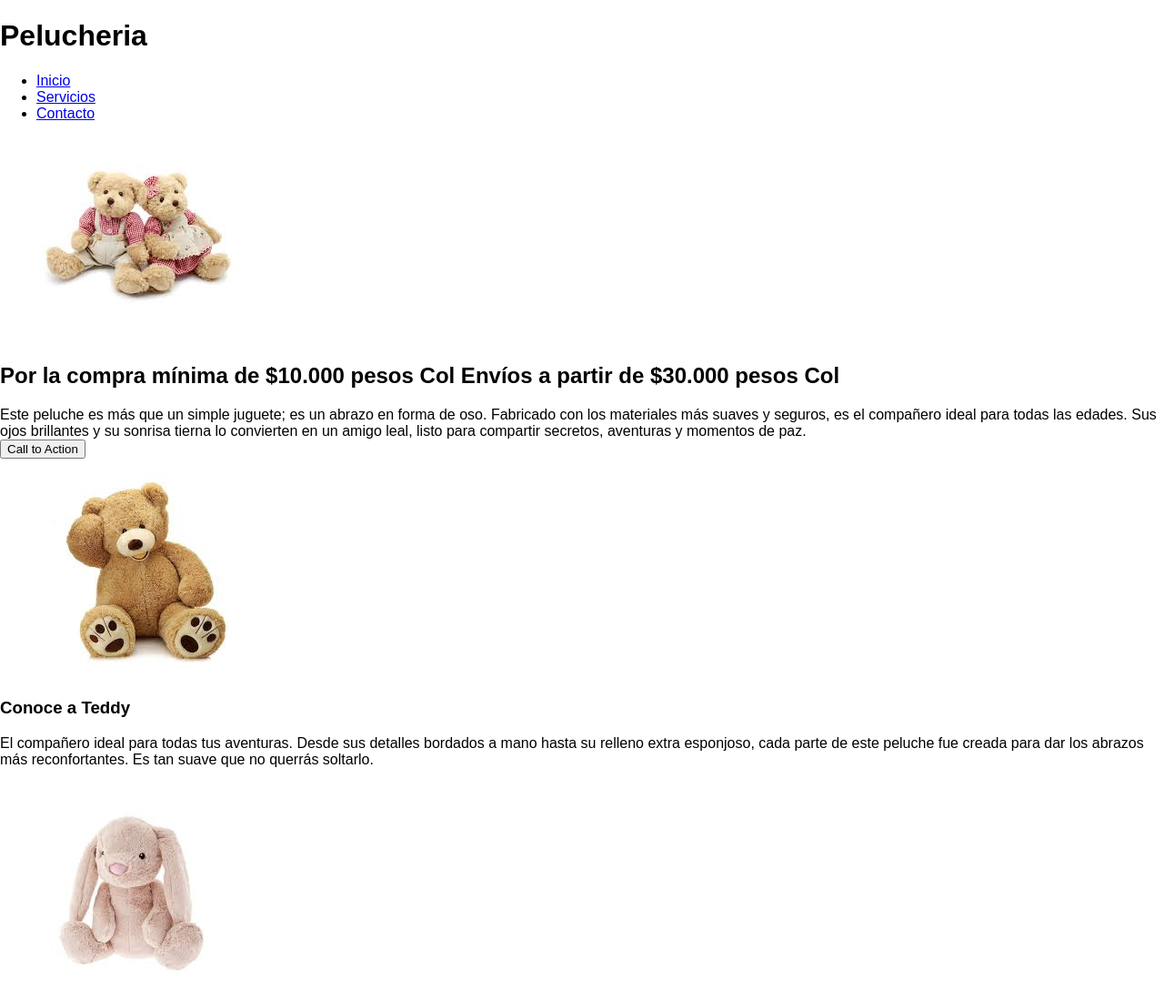
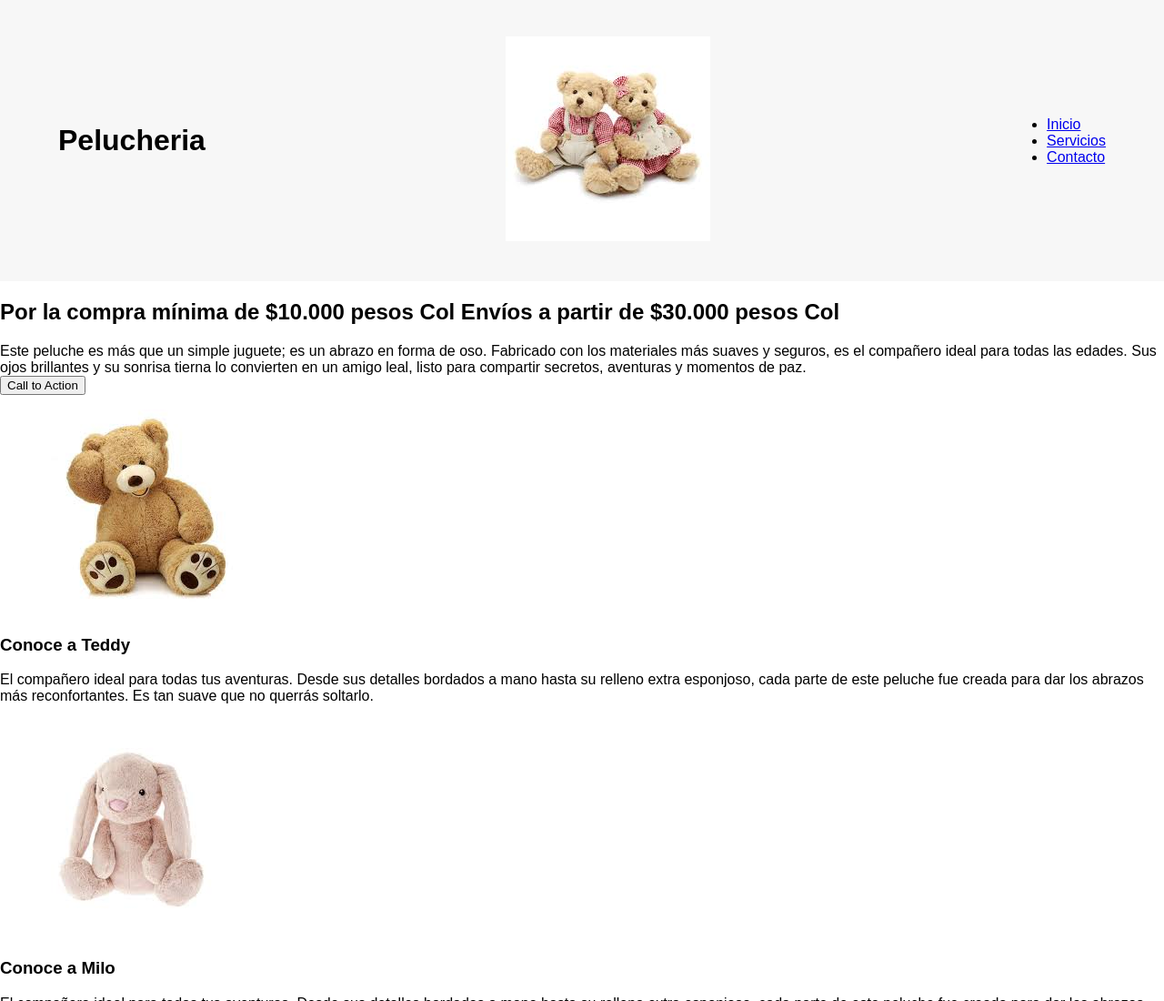
Before and after one commit to XimenaRubio212/proyecto-landing, a plain HTML site: page index.html in a window 1280 px wide. Shown: the top 1100 px of the page at 91% size. Drawn offline with Linux system fonts and the light colour scheme.

Commit message:
se agregaron comentarios en el archivo html para identificar cada uno de las etiquetas

```diff
--- a/assets/css/styles.css
+++ b/assets/css/styles.css
@@ -39,13 +39,13 @@ body {
 /*
 linear-gradient(rgba(255, 255, 255, 0.8), rgba(255, 255, 255, 0.8)), url('https://via.placeholder.com/1500x1000.png?text=Fondo+Pelucheria') */
 
-/* header {
+header {
   display: flex;
   justify-content: space-between;
   align-items: center;
   padding: var(--spacing-medium) 5%;
   background-color: var(--color-light);
-} */
+}
 
 /* nav ul {
   display: flex;
--- a/index.html
+++ b/index.html
@@ -5,15 +5,23 @@
   <meta charset="UTF-8">
   <meta name="viewport" content="width=device-width, initial-scale=1.0">
   <title>Landing Page - Pelucheria</title>
+  <!--Se enlaza la carpeta donde se encuentra el archivo de styles.css-->
   <link rel="stylesheet" href="assets/css/styles.css">
 </head>
 
 <body>
   <header>
-
+    <!--se coloca el titulo principal-->
     <h1>Pelucheria</h1>
+    <!--se agrega una etiqueta de imagenes para representar el logo de la pagina-->
+    <figure>
+      <img src="assets/img/image.png" alt="Pareja">
+    </figure>
+    <!--se agrega una etiqueta de navegacion-->
     <nav>
+      <!--se coloca la etiqueta de lista desordenada-->
       <ul>
+        <!--se coloca la etiqueta de lista-->
         <li><a href="#inicio">Inicio</a></li>
         <li><a href="#servicios">Servicios</a></li>
         <li><a href="#contacto">Contacto</a></li>
@@ -21,21 +29,26 @@
     </nav>
   </header>
 
+  <!--definimos un contenido principal-->
   <main>
+    <!--se agrega un section para separa y poder identificar cada uno de los productos/servicios o anuncios-->
     <section class="presentacion" id="inicio">
-      <figure>
-        <img src="assets/img/image.png" alt="Pareja">
-      </figure>
+      <!--se coloca un subtitulo para una rebaja de la misma pagina-->
       <h2>Por la compra mínima de $10.000 pesos Col Envíos a partir de $30.000 pesos Col</h2>
+      <!--se crea un articulo para dar anuncio de un nuevo peluche-->
       <article>Este peluche es más que un simple juguete; es un abrazo en forma de oso. Fabricado con los materiales
         más
         suaves y seguros, es el compañero ideal para todas las edades. Sus ojos brillantes y su sonrisa tierna lo
         convierten en un amigo leal, listo para compartir secretos, aventuras y momentos de paz.</article>
+      <!--se agrega un boton-->
       <button>Call to Action</button>
     </section>
 
+    <!--se agrega un section para separar y poder identificar los diferentes servicios que ofrece la pagina-->
     <section id="servicios">
+      <!--se agrega un section para identificar unico producto-->
       <section class="producto_osos">
+        <!--se agrega un figure para poder agregar una imagen diferente para cada servicio-->
         <figure>
           <img src="assets/img/image2.png" alt="Oso de peluche Teddy">
         </figure>
@@ -72,6 +85,7 @@
       </section>
     </section>
 
+    <!--se agrega un section con una reseña para identificar al usuario que ya ha visitado l apagina y que haya dejado su comentario-->
     <section class="reseña">
       <figure>
         <img src="assets/img/image1.png" alt="Foto de perfil de cliente">
@@ -81,8 +95,10 @@
     </section>
   </main>
 
+  <!--se agrega un footer - un pie de pagina para poder reclamar o reservar los derechos del author de dicha pagina-->
   <footer>
     <p>&copy; 2025 Pelucheria. Todos los derechos reservados.</p>
+    <!--se agrega una lista desordenada para mostrar otra lista donde muestre las diferentes redes sociales de landing page-->
     <ul>
       <li><a href="#">Facebook</a></li>
       <li><a href="#">Instagram</a></li>
```
